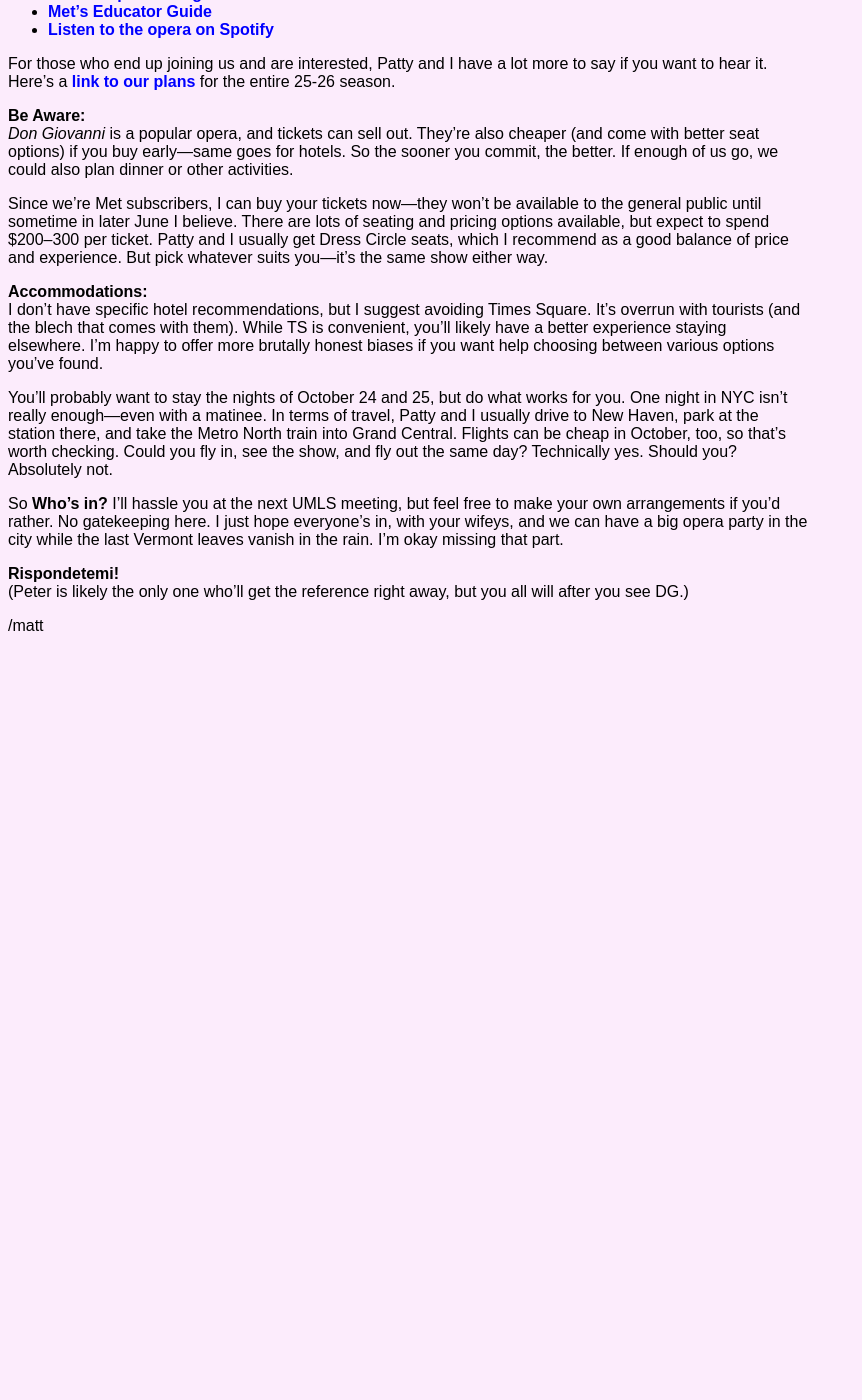
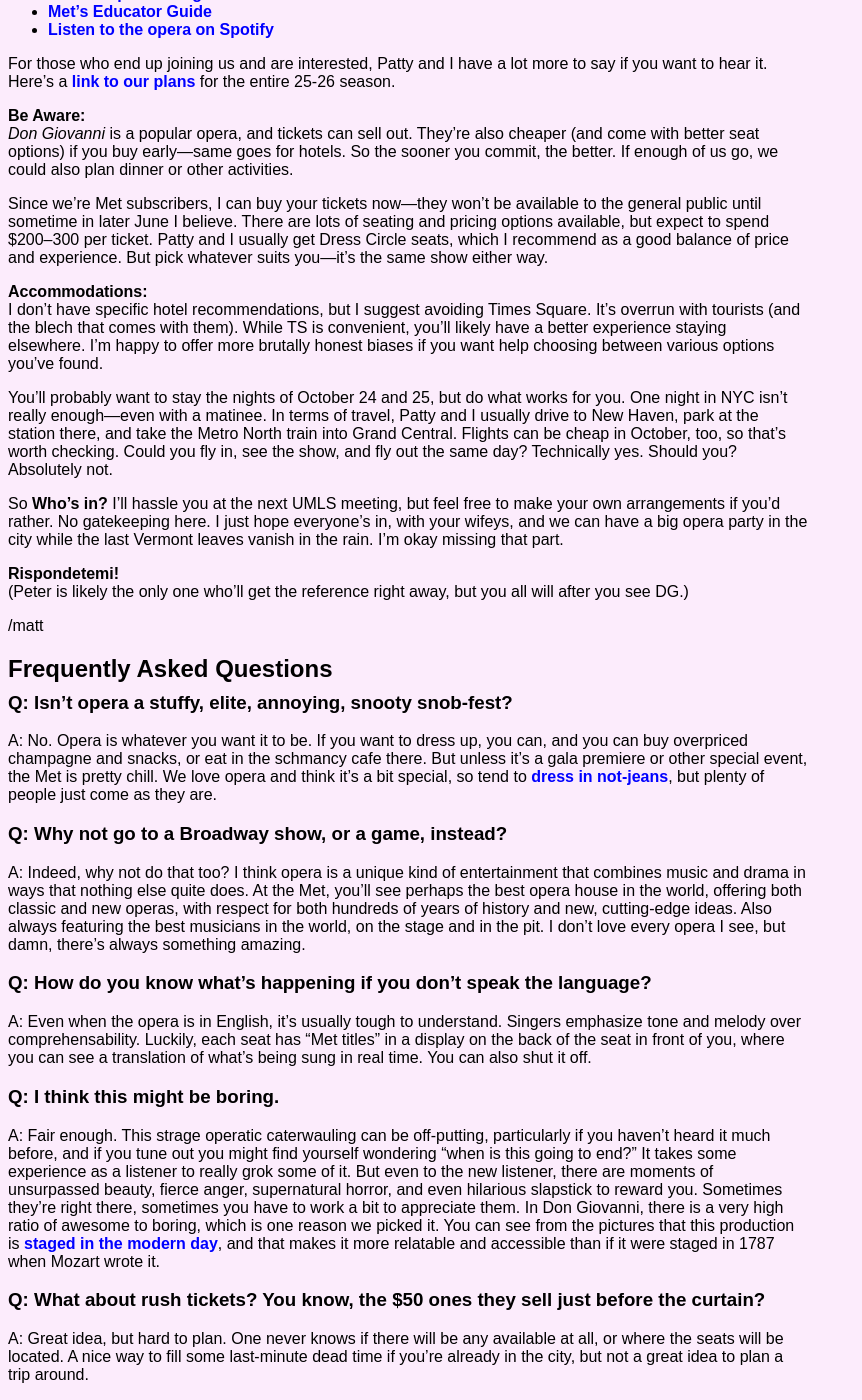
Before and after one commit to mkolon/mattkolon.com, a Jekyll site: the page built from _posts/2025-05-28-DG.md, in a window 1280 px wide and 1400 px high, scrolled down 575 px. Shown: the whole window, without its empty margins (0-862 px from the left). Built offline with Jekyll 4.4.1, drawn with Linux system fonts in a browser that asks for light colours; before the commit the page ends 1226 px from its top, so only the background shows below that.

Commit message:
minor updates

```diff
--- a/_posts/2025-05-28-DG.md
+++ b/_posts/2025-05-28-DG.md
@@ -42,3 +42,20 @@ So **Who’s in?** I’ll hassle you at the next UMLS meeting, but feel free to
 (Peter is likely the only one who'll get the reference right away, but you all will after you see DG.)
 
 /matt
+
+## Frequently Asked Questions
+
+### Q: Isn't opera a stuffy, elite, annoying, snooty snob-fest?
+A: No. Opera is whatever you want it to be. If you want to dress up, you can, and you can buy overpriced champagne and snacks, or eat in the schmancy cafe there. But unless it's a gala premiere or other special event, the Met is pretty chill. We love opera and think it's a bit special, so tend to [dress in not-jeans](https://photos.google.com/share/AF1QipOnmyRT9zl2K7GrFnD2j2q2quYIb2FLLj-dFSin8afJo-R-kZm8zu4_QttxU3zuwA?key=eFNlb21XeHpNa2hRSU9MRVpYZUFiVDVnMHFQWWdR), but plenty of people just come as they are.
+
+### Q: Why not go to a Broadway show, or a game, instead?
+A: Indeed, why not do that too? I think opera is a unique kind of entertainment that combines music and drama in ways that nothing else quite does. At the Met, you'll see perhaps the best opera house in the world, offering both classic and new operas, with respect for both hundreds of years of history and new, cutting-edge ideas. Also always featuring the best musicians in the world, on the stage and in the pit. I don't love every opera I see, but damn, there's always something amazing.
+
+### Q: How do you know what's happening if you don't speak the language?
+A: Even when the opera is in English, it's usually tough to understand. Singers emphasize tone and melody over comprehensability. Luckily, each seat has "Met titles" in a display on the back of the seat in front of you, where you can see a translation of what's being sung in real time. You can also shut it off.
+
+### Q: I think this might be boring.
+A: Fair enough. This strage operatic caterwauling can be off-putting, particularly if you haven't heard it much before, and if you tune out you might find yourself wondering "when is this going to end?" It takes some experience as a listener to really grok some of it. But even to the new listener, there are moments of unsurpassed beauty, fierce anger, supernatural horror, and even hilarious slapstick to reward you. Sometimes they're right there, sometimes you have to work a bit to appreciate them. In Don Giovanni, there is a very high ratio of awesome to boring, which is one reason we picked it. You can see from the pictures that this production is [staged in the modern day](https://www.metopera.org/season/2025-26-season/don-giovanni/), and that makes it more relatable and accessible than if it were staged in 1787 when Mozart wrote it.
+
+### Q: What about rush tickets? You know, the $50 ones they sell just before the curtain?
+A: Great idea, but hard to plan. One never knows if there will be any available at all, or where the seats will be located. A nice way to fill some last-minute dead time if you're already in the city, but not a great idea to plan a trip around.
```
Also changed, not shown: _posts/2025-04-01-met.md (+0 -2 lines), _posts/2025-05-30-Opera_curious.md (deleted, +0 -25 lines), about.md (+2 -2 lines).
